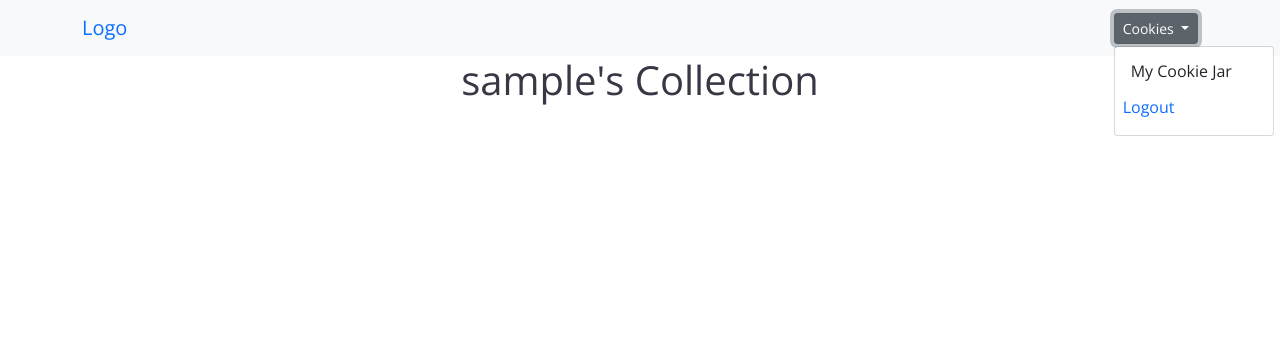
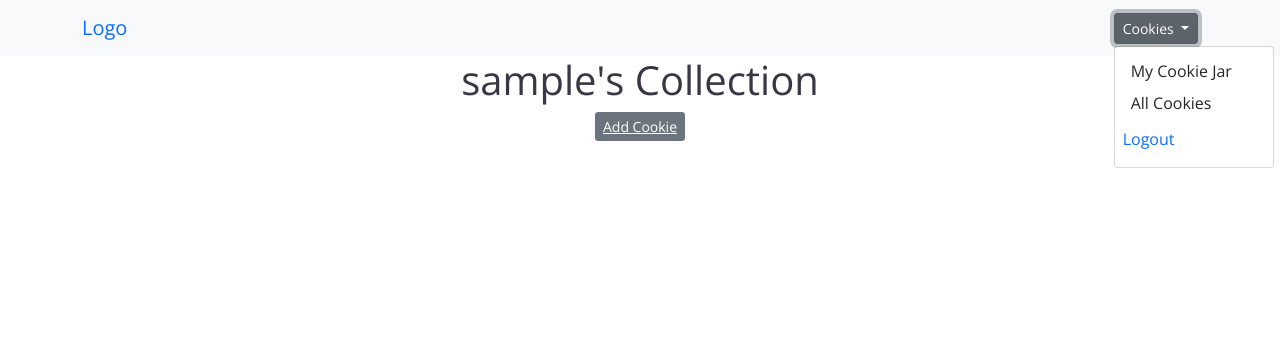
Before and after one commit to helenamarkus14/thecookiejar, a Django app: a page that uses main_app/templates/base.html in a window 1280 px wide, after a click on "Cookies". Shown: the top 356 px of the page. Run offline with Django 4.2, Linux system fonts and the light colour scheme; the visitor is signed in with stand-in values (Sample User, id 1); data comes from the database, SQL or seed files in the repository; data that the repository does not hold is empty; some libraries are stand-ins or nearby versions.

Commit message:
added bakery model

```diff
--- a/main_app/templates/base.html
+++ b/main_app/templates/base.html
@@ -43,6 +43,7 @@
               <ul class="dropdown-menu dropdown-menu-left" aria-labelledby="dropdownMenuButton1">
                 {% if user.is_authenticated %}
                 <li><a class="dropdown-item" href="{% url 'profile' user.username %}">My Cookie Jar</a></li>
+                <li><a class="dropdown-item" href="/cookies">All Cookies</a></li>
                 </li>
                 <li class="nav-item">
                 <a class ="nav-link" href="{% url 'logout' %}">Logout</a>
--- a/main_app/templates/profile.html
+++ b/main_app/templates/profile.html
@@ -2,12 +2,15 @@
 
 
 {% block content %}
-<h1>{{ username}}'s Collection</h1>
+
+<h1>{{ username }}'s Collection</h1>
+<div class="d-flex justify-content-center">
+<a class="d-flex justify-content-center btn-sm btn-secondary addCookie"  href="{% url 'create_cookie' %}">Add Cookie</a>
+</div>
 {% for cookie in cookies %}
-<a class="d-flex justify-content-center btn-sm btn-secondary addPanda"  href="{% url 'create_cookie' %}">Add Cookie</a>
     <div class="d-flex justify-content-center">
-    <a href="/cookies/{{ cookie.id }}">
-        <div class="cookies" style="width: auto; border: 5px solid #7E9B80!important;background: linear-gradient(140deg, #7E9B80 0%, #687f6a 69%, #275009 100%); font-family: 'Open Sans', Helvetica, sans-serif; text-align: center;">{{ panda.name }}</div>
+    <a href="/cookies/{{ cookie.id}}">
+        <div class="cookies">{{ cookie.name }}</div>
     </a>
     </div>
 {% endfor %}
--- a/main_app/urls.py
+++ b/main_app/urls.py
@@ -8,8 +8,8 @@ urlpatterns = [
     path('home/', views.Home.as_view(), name="home"),
     path('user/<username>/', views.profile, name='profile'),
     path('cookies/', views.Cookies.as_view(), name ='cookies'),
-    path('cookies/new', views.Create_Cookie.as_view(), name ='create_cookie'),
-    path('cookies/<int:pk>/', views.Cookie_Detail.as_view(), name = "cookie_detail"),
-    path('cookie/<int:pk>/update', views.Update_Cookie.as_view(), name = "update_cookie"),
-    path('cookie/<int:pk>/delete', views.Delete_Cookie.as_view(), name = "delete_cookie"),
+    path('cookies/new', views.CreateCookie.as_view(), name ='create_cookie'),
+    path('cookies/<int:pk>/', views.CookieDetail.as_view(), name = "cookie_detail"),
+    path('cookie/<int:pk>/update', views.UpdateCookie.as_view(), name = "update_cookie"),
+    path('cookie/<int:pk>/delete', views.DeleteCookie.as_view(), name = "delete_cookie"),
 ]
--- a/main_app/views.py
+++ b/main_app/views.py
@@ -3,7 +3,7 @@ from django.shortcuts import render
 from django.views.generic.base import TemplateView
 from django.views import View # <- View class to handle requests
 from django.http import HttpResponse, HttpResponseRedirect # <- a class to handle sending a type of response
-from .models import Cookie
+from .models import Cookie, Bakery
 from django.views.generic.edit import CreateView, UpdateView, DeleteView
 from django.views.generic import DetailView
 from django.urls import reverse
@@ -38,7 +38,7 @@ class Cookies(TemplateView):
 
 #Create new cookie
 @method_decorator(login_required, name='dispatch')
-class Create_Cookie(CreateView):
+class CreateCookie(CreateView):
     model = Cookie
     fields = '__all__'
     template_name = 'create_cookie.html'
@@ -48,13 +48,14 @@ class Create_Cookie(CreateView):
         self.object.user = self.request.user
         self.object.save()
         return HttpResponseRedirect('/cookies')
-class Cookie_Detail(DetailView):
+
+class CookieDetail(DetailView):
     model = Cookie
     template_name = 'cookie_detail.html'
 
 # Update Cookie
 @method_decorator(login_required, name='dispatch')
-class Update_Cookie(UpdateView):
+class UpdateCookie(UpdateView):
     model = Cookie
     fields ='__all__'
     template_name = 'update_cookie.html'
@@ -63,7 +64,7 @@ class Update_Cookie(UpdateView):
 
 # Delete Cookie
 @method_decorator(login_required, name='dispatch')
-class Delete_Cookie(DeleteView):
+class DeleteCookie(DeleteView):
     model = Cookie
     template_name = 'delete_cookie.html'
     success_url = '/cookies/'
@@ -71,6 +72,33 @@ class Delete_Cookie(DeleteView):
 
 # Bakery Views
 
+def bakeries(request):
+    bakeries = Bakery.objects.all()
+    return render(request, 'bakeries.html', {'bakeries': bakeries})
+
+def bakery_details(request, bakery_id):
+    bakery = Bakery.objects.get(id=bakery_id)
+    return render(request, 'bakery_details.html', {'bakery': bakery})
+
+@method_decorator(login_required, name='dispatch')
+class CreateBakery(CreateView):
+    model = Bakery
+    fields = '__all__'
+    template_name = 'create_bakery_form.html'
+    success_url = '/bakeries'
+
+@method_decorator(login_required, name='dispatch')
+class UpdateBakery(UpdateView):
+    model = Bakery
+    fields = '__all__'
+    template_name = 'bakery_update.html'
+    sucess_url = '/bakeries'
+
+@method_decorator(login_required, name='dispatch')
+class DeleteBakery(DeleteView):
+    model = Bakery
+    template_name = 'delete_bakery.html'
+    sucess_url = '/bakeries'
 
 
 
```
Also changed, not shown: main_app/models.py (+15 -1 lines), main_app/templates/cookie_detail.html (+7 -9 lines), main_app/migrations/0009_bakery_alter_cookie_user.py (added).
